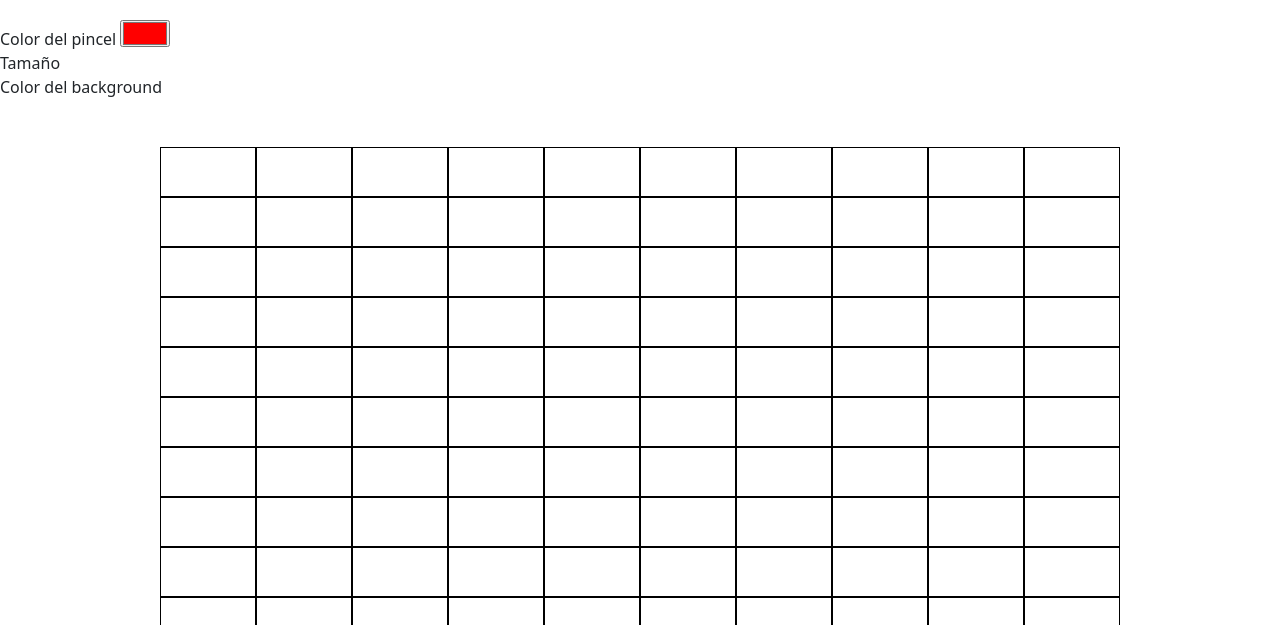
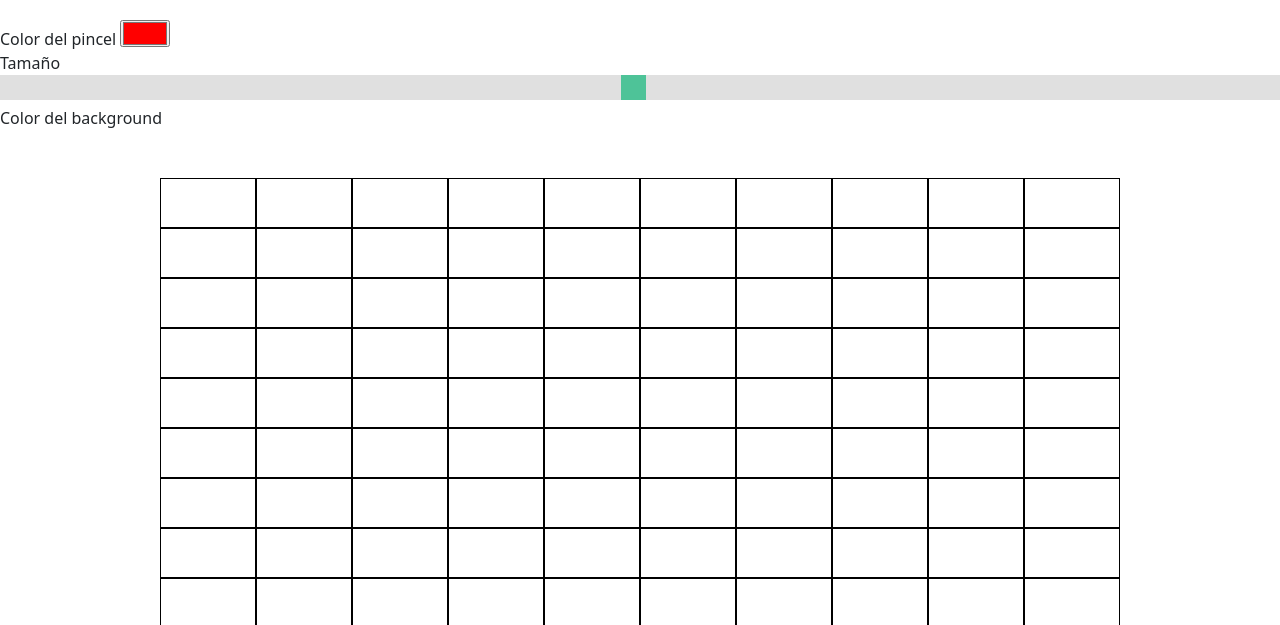
Before and after one commit to sebastianperudev2001/Etch-a-Sketch, a plain HTML site: page index.html in a window 1280 px wide. Shown: the part 172-797 px from the top of the page. Drawn offline with nearby package versions, Linux system fonts and the light colour scheme.

Commit message:
Agregué un slidebar de W3S de prueba

```diff
--- a/index.html
+++ b/index.html
@@ -28,6 +28,9 @@
         </div>
         <div id="size">
             Tamaño
+            <div class="slidecontainer">
+                <input type="range" min="1" max="100" value="50" class="slider" id="myRange">
+              </div>
         </div>
 
         <div id="background">
--- a/scripts.js
+++ b/scripts.js
@@ -1,3 +1,13 @@
+var slider = document.getElementById("myRange");
+var output = document.getElementById("demo");
+
+// Update the current slider value (each time you drag the slider handle)
+slider.oninput = function() {
+  slider.value = this.value;
+}
+
+
+
 //El color de pincel toma por defecto el valor inicial por defecto puesto (o sea rojo)
 let colorPincel = document.getElementById("color-input").value;
 
--- a/styles.css
+++ b/styles.css
@@ -22,3 +22,42 @@
 {
     background-color: green;
 }
+
+.slidecontainer {
+    width: 100%; /* Width of the outside container */
+  }
+
+  /* The slider itself */
+  .slider {
+    -webkit-appearance: none;  /* Override default CSS styles */
+    appearance: none;
+    width: 100%; /* Full-width */
+    height: 25px; /* Specified height */
+    background: #d3d3d3; /* Grey background */
+    outline: none; /* Remove outline */
+    opacity: 0.7; /* Set transparency (for mouse-over effects on hover) */
+    -webkit-transition: .2s; /* 0.2 seconds transition on hover */
+    transition: opacity .2s;
+  }
+
+  /* Mouse-over effects */
+  .slider:hover {
+    opacity: 1; /* Fully shown on mouse-over */
+  }
+
+  /* The slider handle (use -webkit- (Chrome, Opera, Safari, Edge) and -moz- (Firefox) to override default look) */
+  .slider::-webkit-slider-thumb {
+    -webkit-appearance: none; /* Override default look */
+    appearance: none;
+    width: 25px; /* Set a specific slider handle width */
+    height: 25px; /* Slider handle height */
+    background: #04AA6D; /* Green background */
+    cursor: pointer; /* Cursor on hover */
+  }
+
+  .slider::-moz-range-thumb {
+    width: 25px; /* Set a specific slider handle width */
+    height: 25px; /* Slider handle height */
+    background: #04AA6D; /* Green background */
+    cursor: pointer; /* Cursor on hover */
+  }
```
